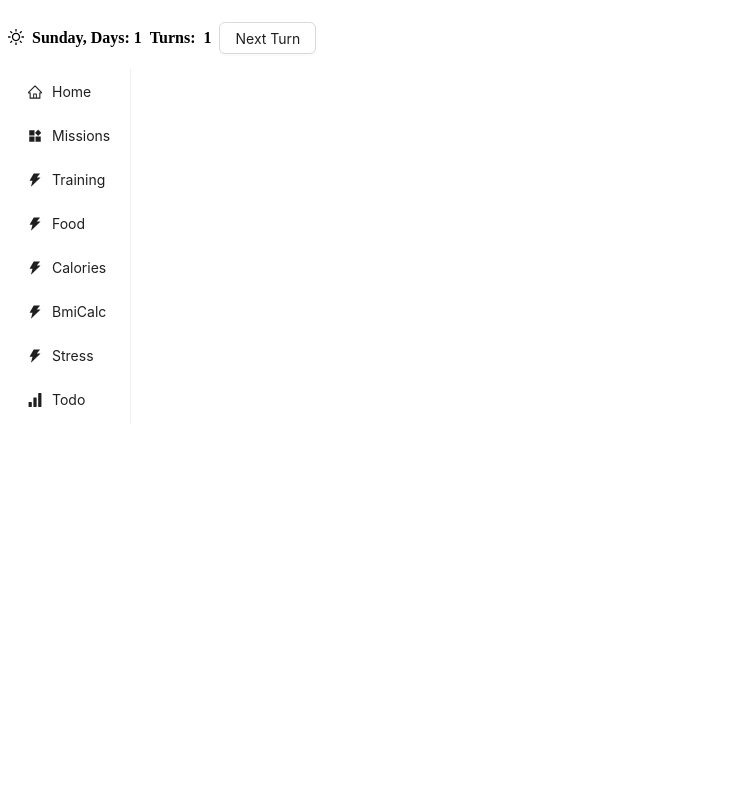
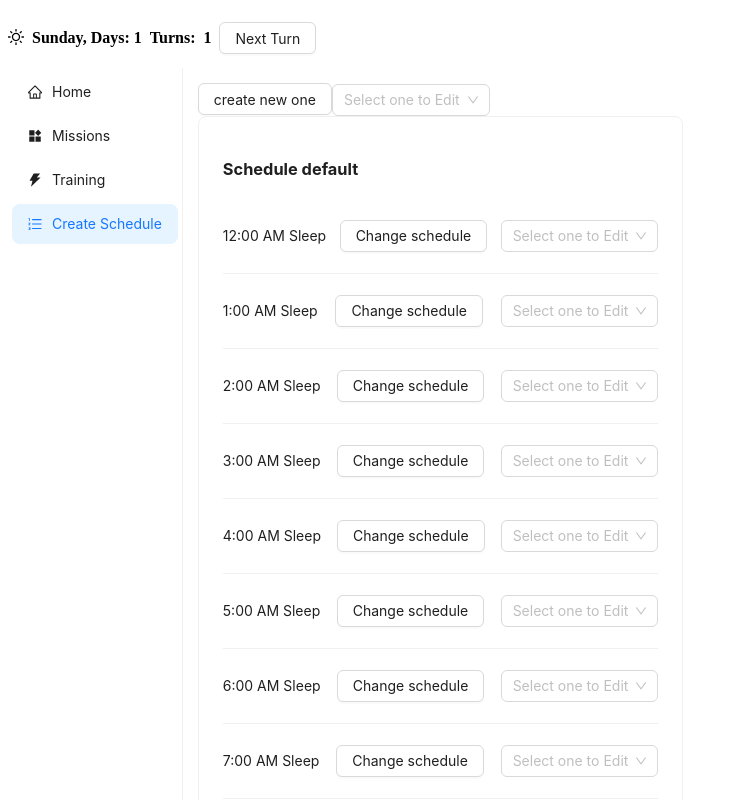
Before and after one commit to Bochi-dev/sosrebuid-reactviteantd, a React (Vite) app: page /Create_Schedule in a window 1280 px wide. Shown: the top 800 px of the page, without its empty margins (0-738 px from the left). Built offline with nearby package versions, Linux system fonts and the light colour scheme.

Commit message:
Begining of  general schedules for turns or days

```diff
--- a/src/App.jsx
+++ b/src/App.jsx
@@ -4,7 +4,8 @@ HomeOutlined,
 SunOutlined,
 ProductFilled,
 ThunderboltFilled,
-SignalFilled,} from "@ant-design/icons"
+SignalFilled,
+OrderedListOutlined} from "@ant-design/icons"
 import { useState } from 'react'
 import { IconText } from "./components"
 import { changeStatByTurn, manageFatigue, checkReqs, looseGainWeight } from "./global"
@@ -15,7 +16,8 @@ Todo,
 Training,
 Calories,
 BmiCalc,
-Stress } from "./pages"
+Stress,
+CreateSchedule } from "./pages"
 const daysOfWeek = ["Sunday","Monday","Tuesday","Wednesday","Thursday","Friday","Saturday"]
 
 
@@ -356,11 +358,12 @@ function SideMenu() {
             {label: "Home", key:"/", icon: <HomeOutlined/>},
             {label: "Missions", key:"/Missions", icon: <ProductFilled/>},
             {label: "Training", key:"/Training", icon: <ThunderboltFilled/>},
-            {label: "Food", key:"/Food", icon: <ThunderboltFilled/>},
-            {label: "Calories", key:"/Calories", icon: <ThunderboltFilled/>},
-            {label: "BmiCalc", key:"/BmiCalc", icon: <ThunderboltFilled/>},
-            {label: "Stress", key:"/Stress", icon: <ThunderboltFilled/>},
-            {label: "Todo", key:"/Todo", icon: <SignalFilled/>},
+            {label: "Create Schedule", key:"/Create_Schedule", icon: <OrderedListOutlined />},
+//            {label: "Food", key:"/Food", icon: <ThunderboltFilled/>},
+//            {label: "Calories", key:"/Calories", icon: <ThunderboltFilled/>},
+//            {label: "BmiCalc", key:"/BmiCalc", icon: <ThunderboltFilled/>},
+//            {label: "Stress", key:"/Stress", icon: <ThunderboltFilled/>},
+//            {label: "Todo", key:"/Todo", icon: <SignalFilled/>},
 
 
         ]}>
@@ -424,6 +427,10 @@ function Content(operations) {
                 element={<Stress operations={operations} />}
             />
             <Route
+                path="/Create_Schedule"
+                element={<CreateSchedule/>}
+            />
+            <Route
                 path="/Todo"
                 element={<Todo/>}
             />
--- /dev/null
+++ b/src/pages/CreateSchedule/CreateSchedule.jsx
@@ -0,0 +1,59 @@
+import { useState } from "react"
+import { Button, Select, Card, Avatar, List } from "antd"
+const hours = [
+  "12:00 AM", "1:00 AM", "2:00 AM", "3:00 AM", "4:00 AM", "5:00 AM", "6:00 AM", "7:00 AM",
+  "8:00 AM", "9:00 AM", "10:00 AM", "11:00 AM", "12:00 PM", "1:00 PM", "2:00 PM", "3:00 PM",
+  "4:00 PM", "5:00 PM", "6:00 PM", "7:00 PM", "8:00 PM", "9:00 PM", "10:00 PM", "11:00 PM"
+];
+
+
+export const CreateSchedule = () => {
+
+    const [schedule, setSchedule] = useState(
+      {
+        title: 'Schedule default',
+        day: null,
+        actions: [
+            {type:"fatigue", turn: 0, amount: 1, name:"Sleep"},
+            {type:"fatigue", turn: 1, amount: 1, name:"Sleep"},
+            {type:"fatigue", turn: 2, amount: 1, name:"Sleep"},
+            {type:"fatigue", turn: 3, amount: 1, name:"Sleep"},
+            {type:"fatigue", turn: 4, amount: 1, name:"Sleep"},
+            {type:"fatigue", turn: 5, amount: 1, name:"Sleep"},
+            {type:"fatigue", turn: 6, amount: 1, name:"Sleep"},
+            {type:"fatigue", turn: 7, amount: 1, name:"Sleep"},
+            {type:"fatigue", turn: 8, amount: 1, name:"Sleep"},
+            {type:"fatigue", turn: 9, amount: 1, name:"Sleep"},
+            {type:"strength", turn: 10, amount: 1, name:"Excercise"},
+        ]
+
+      }
+    )
+
+
+    return <>
+
+    <Button>create new one</Button><Select placeholder={"Select one to Edit"}/>
+
+    <div>
+
+        <Card>
+            <h3>{schedule.title}</h3>
+            <List
+                itemLayout="horizontal"
+                dataSource={schedule.actions}
+                renderItem={(item, index) => (
+                  <List.Item>
+                    <p>{hours[item.turn]} {item.name}</p>
+                    <Button>Change schedule</Button>
+                    <Select placeholder={"Select one to Edit"}/>
+                  </List.Item>
+                )}
+              />
+
+        </Card>
+
+    </div>
+
+    </>
+}
--- /dev/null
+++ b/src/pages/CreateSchedule/index.js
@@ -0,0 +1 @@
+export * from "./CreateSchedule"
--- a/src/pages/index.js
+++ b/src/pages/index.js
@@ -5,3 +5,4 @@ export * from "./Training"
 export * from "./Calories"
 export * from "./BmiCalc"
 export * from "./Stress"
+export * from "./CreateSchedule"
```
